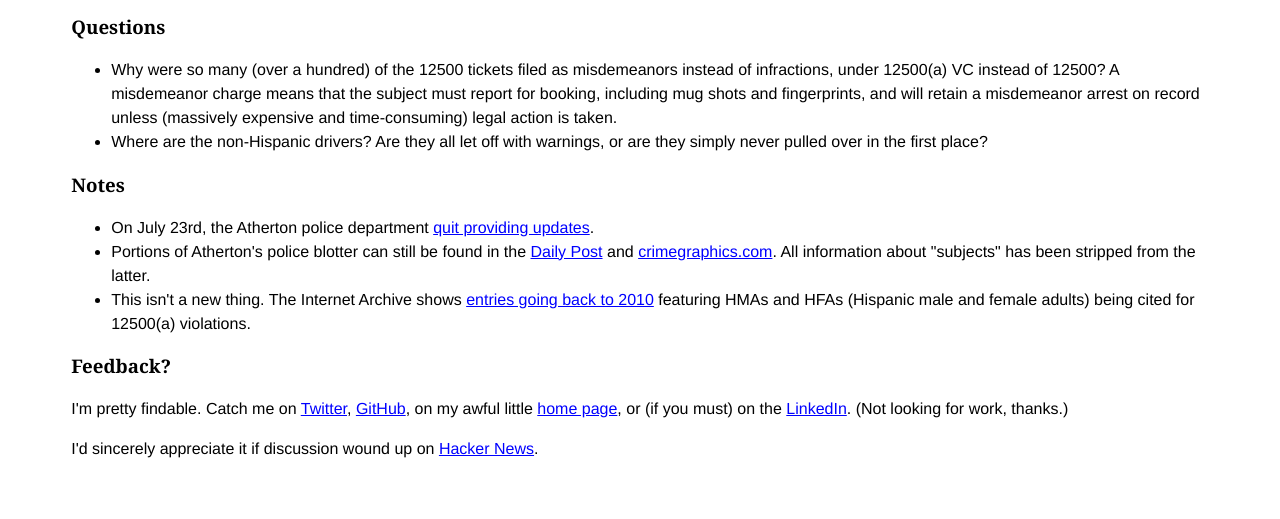
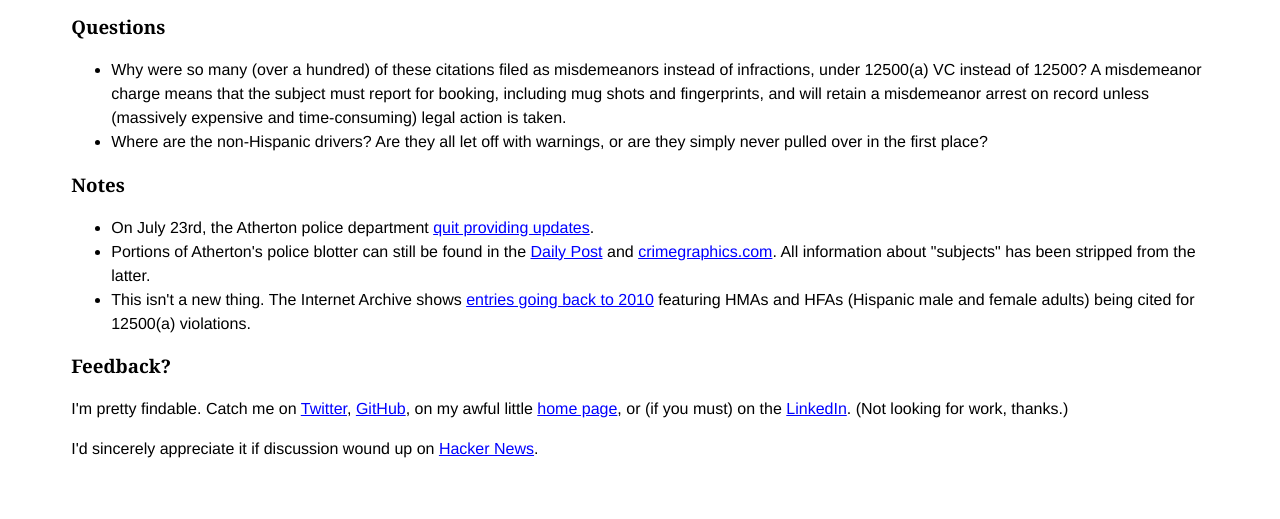
Before and after one commit to kentbrew/profiling-atherton, a plain HTML site: page index.html in a window 1280 px wide. Shown: the part 1491-2010 px from the top of the page. Drawn offline with Linux system fonts and the light colour scheme.

Commit message:
Fix confusing wording
It looked like I was saying 100 out of 12500 total tickets, which is
incorrect. 12500 is the California Vehicle Code number.

```diff
--- a/index.html
+++ b/index.html
@@ -103,7 +103,7 @@ iframe {
 
 <h3>Questions</h3>
 <ul>
-  <li>Why were so many (over a hundred) of the 12500 tickets filed as misdemeanors instead of infractions, under 12500(a) VC instead of 12500?  A misdemeanor charge means that the subject must report for booking, including mug shots and fingerprints, and will retain a misdemeanor arrest on record unless (massively expensive and time-consuming) legal action is taken.</li>
+  <li>Why were so many (over a hundred) of these citations filed as misdemeanors instead of infractions, under 12500(a) VC instead of 12500?  A misdemeanor charge means that the subject must report for booking, including mug shots and fingerprints, and will retain a misdemeanor arrest on record unless (massively expensive and time-consuming) legal action is taken.</li>
   <li>Where are the non-Hispanic drivers?  Are they all let off with warnings, or are they simply never pulled over in the first place?</li>
 </ul>
 
```
